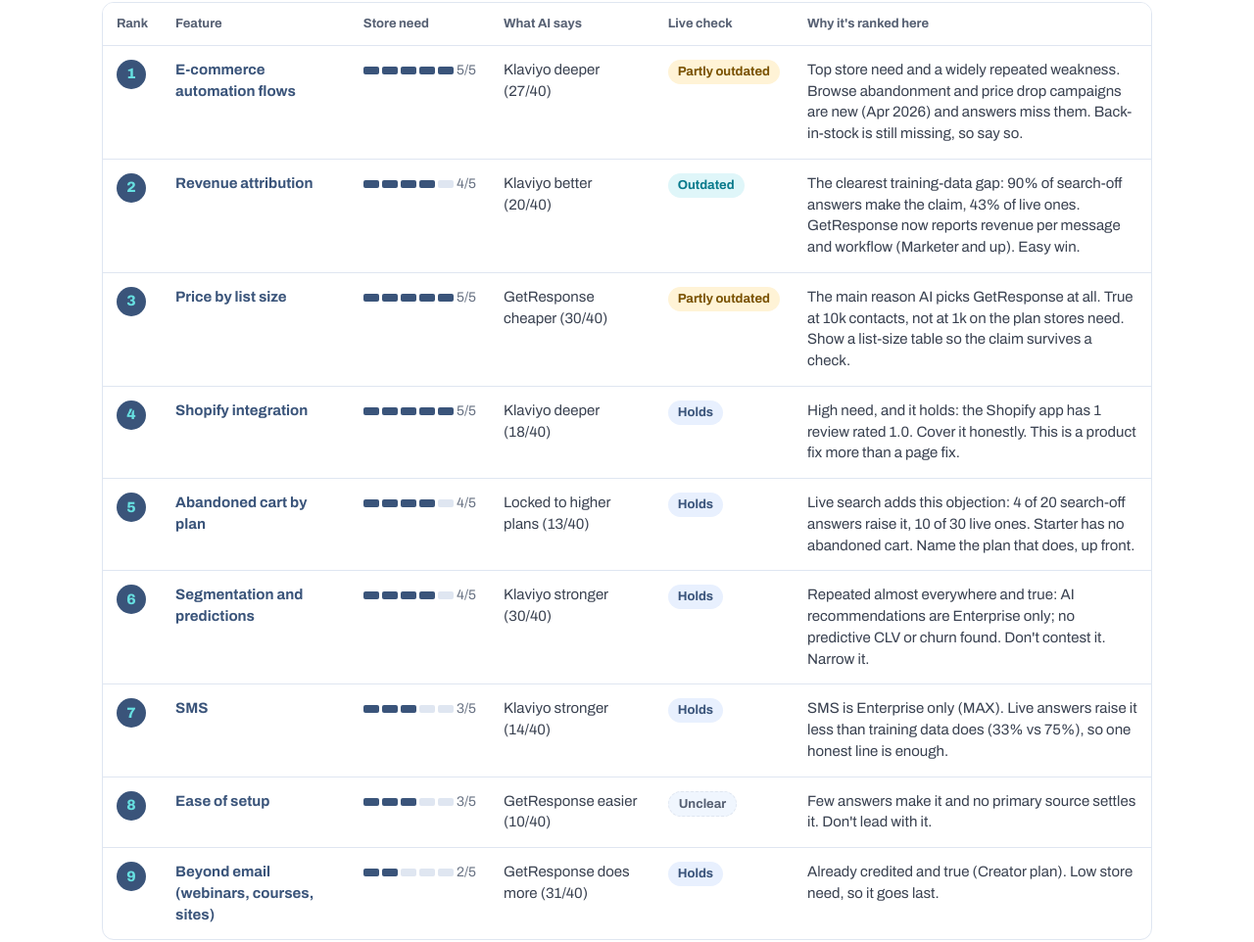
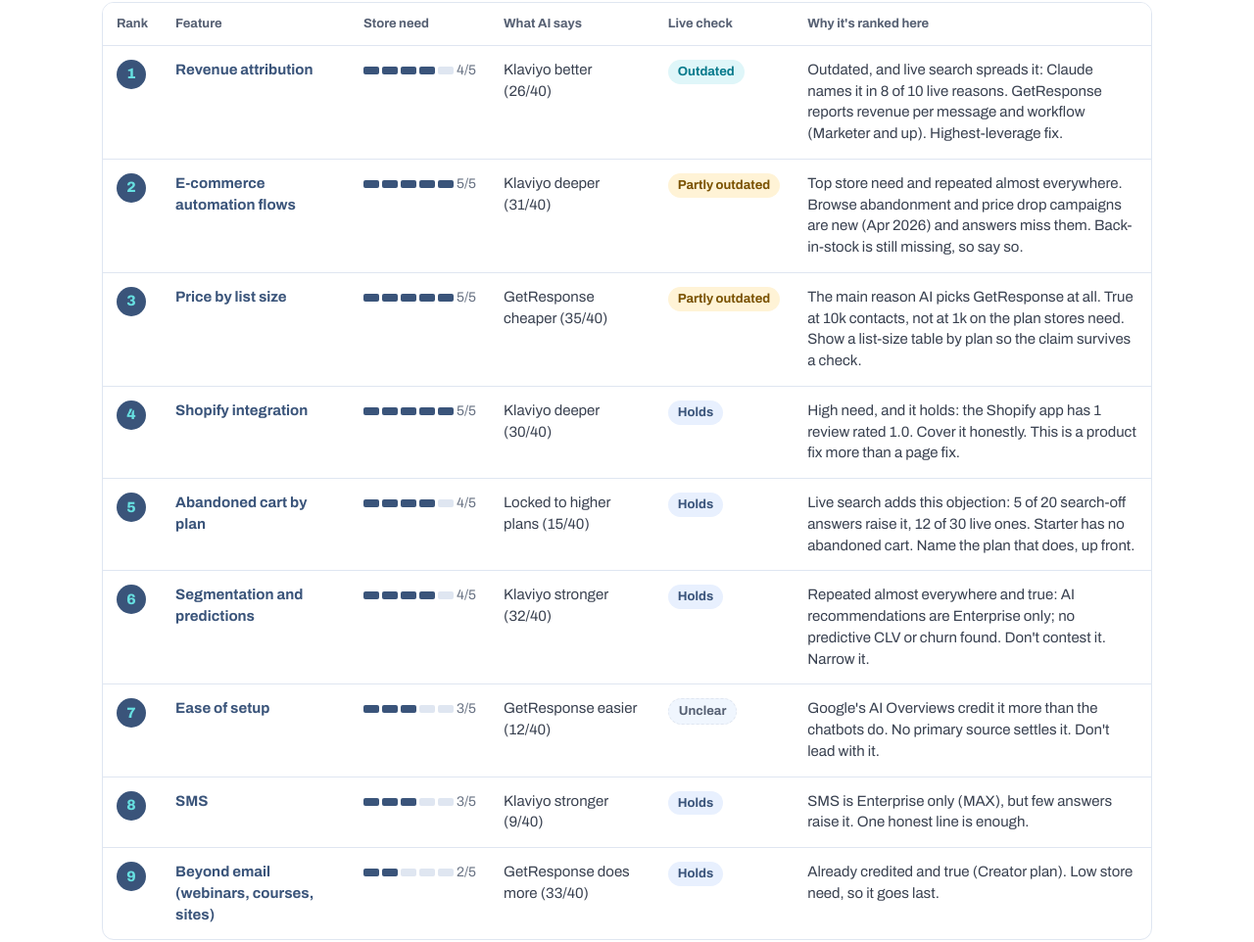
Before and after one commit to nico497/getresponse, a plain HTML site: page docs/index.html in a window 1280 px wide. Shown: the part 903-1865 px from the top of the page at 98% size. Drawn offline with Linux system fonts and the light colour scheme.

Commit message:
Klaviyo page rebuilt on API data: Claude + ChatGPT (search off/on), Google rerun, one claim classifier
Revenue attribution moves to rank 1: live search repeats it more, not less.

Co-Authored-By: Claude Opus 5.5 <noreply@anthropic.com>
Claude-Session: https://claude.ai/code/session_017vaMmxWi2BnSyVbgGAsN1A

```diff
--- a/docs/data/klaviyo.json
+++ b/docs/data/klaviyo.json
@@ -4,17 +4,17 @@
  "collected": "22 Nov 2026",
  "market": "US (VPN), logged out",
  "headline": {
-  "lead": "AI picks Klaviyo in 47 of 60 answers. Its revenue-reporting and automation reasons are out of date. Address these first on the comparison page.",
+  "lead": "AI picks Klaviyo in 51 of 60 answers. Its main live reason, revenue attribution, is out of date. Address it first on the comparison page.",
   "points": [
    {
-    "text": "Klaviyo is picked in 47 of 60 answers. GetResponse wins 3, all on price or all-in-one value.",
+    "text": "Klaviyo is picked in 51 of 60 answers. GetResponse wins 3, all on price or all-in-one value.",
     "chips": [
      "6 runs × 10 prompts",
      "US, logged out"
     ]
    },
    {
-    "text": "“Klaviyo has better revenue reporting” comes from training data: 18 of 20 search-off answers say it, 13 of 30 live ones. GetResponse now reports revenue per message and per workflow.",
+    "text": "Search makes it worse, not better: Claude gives revenue attribution as a reason in 8 of 10 live answers, 1 of 10 offline. GetResponse now reports revenue per message and per workflow.",
     "chips": [
      "Outdated",
      "Revenue attribution"
@@ -24,7 +24,7 @@
    {
     "text": "Price is the main reason AI ever picks GetResponse, but it only holds at bigger lists. At 1k contacts the plan with abandoned cart costs $59 against Klaviyo's $30.",
     "chips": [
-     "30 of 40 live answers",
+     "35 of 40 live answers",
      "Partly holds"
     ]
    }
@@ -32,65 +32,65 @@
  },
  "priority": [
   {
+   "feature": "Revenue attribution",
+   "need": 4,
+   "ai": "Klaviyo better (26/40)",
+   "verdict": "outdated",
+   "reason": "Outdated, and live search spreads it: Claude names it in 8 of 10 live reasons. GetResponse reports revenue per message and workflow (Marketer and up). Highest-leverage fix."
+  },
+  {
    "feature": "E-commerce automation flows",
    "need": 5,
-   "ai": "Klaviyo deeper (27/40)",
+   "ai": "Klaviyo deeper (31/40)",
    "verdict": "partly",
-   "reason": "Top store need and a widely repeated weakness. Browse abandonment and price drop campaigns are new (Apr 2026) and answers miss them. Back-in-stock is still missing, so say so."
-  },
-  {
-   "feature": "Revenue attribution",
-   "need": 4,
-   "ai": "Klaviyo better (20/40)",
-   "verdict": "outdated",
-   "reason": "The clearest training-data gap: 90% of search-off answers make the claim, 43% of live ones. GetResponse now reports revenue per message and workflow (Marketer and up). Easy win."
+   "reason": "Top store need and repeated almost everywhere. Browse abandonment and price drop campaigns are new (Apr 2026) and answers miss them. Back-in-stock is still missing, so say so."
   },
   {
    "feature": "Price by list size",
    "need": 5,
-   "ai": "GetResponse cheaper (30/40)",
+   "ai": "GetResponse cheaper (35/40)",
    "verdict": "partly",
-   "reason": "The main reason AI picks GetResponse at all. True at 10k contacts, not at 1k on the plan stores need. Show a list-size table so the claim survives a check."
+   "reason": "The main reason AI picks GetResponse at all. True at 10k contacts, not at 1k on the plan stores need. Show a list-size table by plan so the claim survives a check."
   },
   {
    "feature": "Shopify integration",
    "need": 5,
-   "ai": "Klaviyo deeper (18/40)",
+   "ai": "Klaviyo deeper (30/40)",
    "verdict": "holds",
    "reason": "High need, and it holds: the Shopify app has 1 review rated 1.0. Cover it honestly. This is a product fix more than a page fix."
   },
   {
    "feature": "Abandoned cart by plan",
    "need": 4,
-   "ai": "Locked to higher plans (13/40)",
+   "ai": "Locked to higher plans (15/40)",
    "verdict": "holds",
-   "reason": "Live search adds this objection: 4 of 20 search-off answers raise it, 10 of 30 live ones. Starter has no abandoned cart. Name the plan that does, up front."
+   "reason": "Live search adds this objection: 5 of 20 search-off answers raise it, 12 of 30 live ones. Starter has no abandoned cart. Name the plan that does, up front."
   },
   {
    "feature": "Segmentation and predictions",
    "need": 4,
-   "ai": "Klaviyo stronger (30/40)",
+   "ai": "Klaviyo stronger (32/40)",
    "verdict": "holds",
    "reason": "Repeated almost everywhere and true: AI recommendations are Enterprise only; no predictive CLV or churn found. Don't contest it. Narrow it."
   },
   {
+   "feature": "Ease of setup",
+   "need": 3,
+   "ai": "GetResponse easier (12/40)",
+   "verdict": "unclear",
+   "reason": "Google's AI Overviews credit it more than the chatbots do. No primary source settles it. Don't lead with it."
+  },
+  {
    "feature": "SMS",
    "need": 3,
-   "ai": "Klaviyo stronger (14/40)",
+   "ai": "Klaviyo stronger (9/40)",
    "verdict": "holds",
-   "reason": "SMS is Enterprise only (MAX). Live answers raise it less than training data does (33% vs 75%), so one honest line is enough."
-  },
-  {
-   "feature": "Ease of setup",
-   "need": 3,
-   "ai": "GetResponse easier (10/40)",
-   "verdict": "unclear",
-   "reason": "Few answers make it and no primary source settles it. Don't lead with it."
+   "reason": "SMS is Enterprise only (MAX), but few answers raise it. One honest line is enough."
   },
   {
    "feature": "Beyond email (webinars, courses, sites)",
    "need": 2,
-   "ai": "GetResponse does more (31/40)",
+   "ai": "GetResponse does more (33/40)",
    "verdict": "holds",
    "reason": "Already credited and true (Creator plan). Low store need, so it goes last."
   }
@@ -98,21 +98,21 @@
  "scoreboard": [
   {
    "engine": "Claude",
-   "mode": "search off",
+   "mode": "search off · claude-sonnet-5-5",
+   "gr": 0,
+   "rival": 10,
+   "none": 0,
+   "split": false,
+   "note": "Klaviyo in every answer"
+  },
+  {
+   "engine": "Claude",
+   "mode": "search on · claude-sonnet-5-5",
    "gr": 0,
    "rival": 9,
    "none": 1,
    "split": false,
-   "note": "No pick on “Klaviyo alternatives”"
-  },
-  {
-   "engine": "Claude",
-   "mode": "search on",
-   "gr": 0,
-   "rival": 8,
-   "none": 2,
-   "split": false,
-   "note": "No pick on price (Q5) or alternatives (Q8)"
+   "note": "Q8 suggests Omnisend, not GetResponse"
   },
   {
    "engine": "ChatGPT",
@@ -134,58 +134,58 @@
   },
   {
    "engine": "Gemini",
-   "mode": "web app · searches when it decides",
+   "mode": "web app · earlier run",
    "gr": 1,
    "rival": 8,
    "none": 1,
    "split": false,
-   "note": "GetResponse on price (Q5); left out of alternatives (Q8)"
+   "note": "GetResponse on price (Q5); left out of alternatives (Q8). API rerun pending"
   },
   {
    "engine": "Google",
    "mode": "AI Overview",
    "gr": 1,
-   "rival": 3,
-   "none": 6,
-   "split": true,
-   "note": "6 of 10 AI Overviews don't pick"
+   "rival": 5,
+   "none": 4,
+   "split": false,
+   "note": "4 of 10 don't pick; GetResponse missing from alternatives"
   }
  ],
  "strengths": {
   "gr": [
    {
     "label": "Beyond email (webinars, courses, sites)",
-    "n": 31
+    "n": 33
    },
    {
     "label": "Price",
-    "n": 30
+    "n": 35
    },
    {
     "label": "Ease of setup",
-    "n": 10
+    "n": 12
    }
   ],
   "rival": [
    {
     "label": "Segmentation and predictions",
+    "n": 32
+   },
+   {
+    "label": "E-commerce flows",
+    "n": 31
+   },
+   {
+    "label": "Shopify integration",
     "n": 30
    },
    {
-    "label": "E-commerce flows",
-    "n": 27
-   },
-   {
     "label": "Revenue reporting",
-    "n": 20
-   },
-   {
-    "label": "Shopify integration",
-    "n": 18
+    "n": 26
    },
    {
     "label": "SMS",
-    "n": 14
+    "n": 9
    }
   ]
  },
@@ -209,83 +209,83 @@
  ],
  "consensus": [
   {
+   "claim": "GetResponse is cheaper",
+   "counts": {
+    "claude": 10,
+    "chatgpt": 7,
+    "gemini": 9,
+    "google": 9
+   }
+  },
+  {
    "claim": "GetResponse does more beyond email",
    "counts": {
-    "claude": 6,
+    "claude": 8,
     "chatgpt": 8,
     "gemini": 8,
     "google": 9
    }
   },
   {
-   "claim": "GetResponse is cheaper",
-   "counts": {
-    "claude": 8,
-    "chatgpt": 4,
-    "gemini": 9,
-    "google": 9
-   }
-  },
-  {
    "claim": "Klaviyo segments better and predicts (CLV, churn)",
    "counts": {
-    "claude": 5,
-    "chatgpt": 10,
+    "claude": 7,
+    "chatgpt": 8,
     "gemini": 8,
-    "google": 7
+    "google": 9
    }
   },
   {
    "claim": "Klaviyo's e-commerce flows go deeper",
    "counts": {
+    "claude": 9,
+    "chatgpt": 8,
+    "gemini": 6,
+    "google": 8
+   }
+  },
+  {
+   "claim": "Klaviyo integrates more deeply with Shopify",
+   "counts": {
     "claude": 7,
-    "chatgpt": 10,
-    "gemini": 6,
-    "google": 4
+    "chatgpt": 8,
+    "gemini": 7,
+    "google": 8
    }
   },
   {
    "claim": "Klaviyo has better revenue reporting",
    "counts": {
-    "claude": 5,
+    "claude": 8,
     "chatgpt": 5,
     "gemini": 7,
-    "google": 3
-   }
-  },
-  {
-   "claim": "Klaviyo integrates more deeply with Shopify",
-   "counts": {
-    "claude": 4,
-    "chatgpt": 5,
-    "gemini": 7,
-    "google": 2
-   }
-  },
-  {
-   "claim": "Klaviyo has stronger SMS",
-   "counts": {
-    "claude": 3,
-    "chatgpt": 7,
-    "gemini": 4,
-    "google": 0
+    "google": 6
    }
   },
   {
    "claim": "GetResponse locks abandoned cart behind higher plans",
    "counts": {
     "claude": 8,
-    "chatgpt": 1,
+    "chatgpt": 2,
     "gemini": 3,
-    "google": 1
+    "google": 2
    }
   },
   {
    "claim": "GetResponse is easier to set up",
    "counts": {
     "claude": 4,
-    "chatgpt": 4,
+    "chatgpt": 0,
     "gemini": 2,
+    "google": 6
+   }
+  },
+  {
+   "claim": "Klaviyo has stronger SMS",
+   "counts": {
+    "claude": 4,
+    "chatgpt": 1,
+    "gemini": 4,
     "google": 0
    }
   }
@@ -330,117 +330,117 @@
  ],
  "answers": {
   "claude_off": {
-   "note": "Clean Claude helper, web search off (training data only). Picks and claim tags were logged; per-answer reasons weren't. The helper once mentioned GetResponse as a client, so slight context bleed is possible.",
+   "note": "Anthropic API (claude-sonnet-5-5), web search off. No system prompt, no account context. Reasons are Claude's own one-line summary.",
    "rows": [
     [
      "Klaviyo",
-     "",
+     "Deeper ecommerce integrations, segmentation, and revenue-focused automation than GetResponse",
      "Search off"
     ],
     [
      "Klaviyo",
-     "",
+     "Deeper ecommerce integrations, segmentation, and revenue-focused automation flows",
      "Search off"
     ],
     [
      "Klaviyo",
-     "",
+     "Deeper Shopify data sync and ecommerce-specific automation drive more store revenue",
      "Search off"
     ],
     [
      "Klaviyo",
-     "",
+     "Deeper store integration and ecommerce automations drive more revenue per email",
      "Search off"
     ],
     [
      "Klaviyo",
-     "",
+     "Deeper ecommerce integrations, segmentation, and revenue tracking outweigh the higher cost",
      "Search off"
     ],
     [
      "Klaviyo",
-     "",
+     "Deeper ecommerce tracking, segmentation, and revenue attribution for cart recovery",
      "Search off"
     ],
     [
      "Klaviyo",
-     "",
-     "Search off"
-    ],
-    [
-     "None",
-     "",
+     "Deeper store data, behavioral triggers, and revenue-focused prebuilt flows",
      "Search off"
     ],
     [
      "Klaviyo",
-     "",
+     "Deepest ecommerce data, segmentation, and integrations; GetResponse is shallower for stores",
      "Search off"
     ],
     [
      "Klaviyo",
-     "",
+     "Deeper ecommerce integrations, segmentation, and revenue-focused automation out of the box",
+     "Search off"
+    ],
+    [
+     "Klaviyo",
+     "Stronger ecommerce data, segmentation, and flows; switching costs rarely worthwhile",
      "Search off"
     ]
    ]
   },
   "claude_on": {
-   "note": "Same Claude helper with web search on. Picks and claim tags logged; per-answer reasons and sources weren't.",
+   "note": "Same model with web search on (US). It cited getresponse.com in 0 of 10 answers.",
    "rows": [
     [
      "Klaviyo",
-     "",
-     ""
+     "Purpose-built ecommerce segmentation, flows, and revenue attribution outweigh higher cost",
+     "bestmarketingautomationtools.com, compareaitools.org, omnisend.com, sendpulse.com, sequenzy.com"
     ],
     [
      "Klaviyo",
-     "",
-     ""
+     "Purpose-built ecommerce segmentation, flows, and revenue attribution outweigh its higher price",
+     "bestmarketingautomationtools.com, dripemailtools.com, emailtooltester.com, modern-letter.com, omnisend.com, sendpulse.com, sequenzy.com, theoryroad.com, topgrowthmarketing.com"
     ],
     [
      "Klaviyo",
-     "",
-     ""
+     "Deepest Shopify data sync and ecommerce flows; GetResponse is only cheaper",
+     "bestmarketingautomationtools.com, lite16.com, sequenzy.com, solomediagroup.com"
     ],
     [
      "Klaviyo",
-     "",
-     ""
+     "Purpose-built ecommerce automations and revenue attribution justify the higher price",
+     "aisotools.com, bestmarketingautomationtools.com, omnisend.com, sequenzy.com"
+    ],
+    [
+     "Klaviyo",
+     "Purpose-built ecommerce automation and attribution outweigh GetResponse's lower price",
+     "aisotools.com, bestmarketingautomationtools.com, emailoptimize.com, omnisend.com, sequenzy.com, topgrowthmarketing.com"
+    ],
+    [
+     "Klaviyo",
+     "Deeper store integration, better cart flows, and revenue attribution",
+     "bestmarketingautomationtools.com, compareaitools.org, emailoptimize.com, omnisend.com, sequenzy.com"
+    ],
+    [
+     "Klaviyo",
+     "Deeper store-data automation and revenue attribution justify the higher price",
+     "bestmarketingautomationtools.com, compareaitools.org, lite16.com, modern-letter.com, omnisend.com, sendpulse.com, sequenzy.com"
     ],
     [
      "None",
-     "",
-     ""
+     "Omnisend fits ecommerce better than GetResponse; Klaviyo is pricier",
+     "activetrail.com, beltcreative.com, constantcontact.com, mailercloud.com, moengage.com, resources.rework.com, ventureharbour.com"
     ],
     [
      "Klaviyo",
-     "",
-     ""
+     "Purpose-built ecommerce automation and revenue attribution justify the higher price",
+     "aisotools.com, bestmarketingautomationtools.com, compareaitools.org, modern-letter.com, omnisend.com, sequenzy.com"
     ],
     [
      "Klaviyo",
-     "",
-     ""
-    ],
-    [
-     "None",
-     "",
-     ""
-    ],
-    [
-     "Klaviyo",
-     "",
-     ""
-    ],
-    [
-     "Klaviyo",
-     "",
-     ""
+     "Deeper ecommerce automation and attribution outweigh GetResponse's lower price",
+     "bestmarketingautomationtools.com, dripemailtools.com, omnisend.com, sendpulse.com, sequenzy.com"
     ]
    ]
   },
   "chatgpt_off": {
-   "note": "OpenAI API (gpt-5.2), web search off, run from GitHub Actions. Reasons are ChatGPT's own one-line summary.",
+   "note": "OpenAI API (gpt-5.2), web search off.",
    "rows": [
     [
      "Klaviyo",
@@ -495,7 +495,7 @@
    ]
   },
   "chatgpt_on": {
-   "note": "gpt-5.2 with web search forced on. It cited getresponse.com in 9 of 10 answers and still picked Klaviyo in 9.",
+   "note": "Web search forced on. It cited getresponse.com in 9 of 10 answers and still picked Klaviyo in 9.",
    "rows": [
     [
      "Klaviyo",
@@ -550,7 +550,7 @@
    ]
   },
   "gemini": {
-   "note": "Gemini web app, logged out, US VPN. Gemini decides when to search: sources showed on 7 of 10. Picks logged; reasons only where noted.",
+   "note": "Earlier Gemini web app run (logged out, US VPN); Gemini chose when to search. Picks logged; reasons only where noted. An API rerun with reasons is pending billing.",
    "rows": [
     [
      "Klaviyo",
@@ -605,57 +605,57 @@
    ]
   },
   "google": {
-   "note": "Google US (gl=us, hl=en, pws=0), logged out, VPN. Pick = the AI Overview's pick; None = no pick or a split answer. Sources column shows where getresponse.com's own comparison page ranks.",
+   "note": "Google US (gl=us, hl=en, pws=0), logged out, VPN. Pick judged by Launch Space: a named winner for the store case counts; split by store stage, pros/cons only or 'depends' = None.",
    "rows": [
     [
-     "None",
-     "",
-     "getresponse.com ranks #1 organic"
+     "Klaviyo",
+     "Deeper customer data and behavioral automation; GetResponse for all-in-one at lower price",
+     "Organic top 3: getresponse.com, trustradius.com, emailvendorselection.com"
     ],
     [
      "None",
-     "",
-     "getresponse.com ranks #1 organic"
+     "Split: Klaviyo for scaling stores, GetResponse for newer or budget stores",
+     "Organic top 3: getresponse.com, softwarereviews.com, omnisend.com"
     ],
     [
      "Klaviyo",
-     "",
-     "getresponse.com ranks #1 organic"
+     "Deeper Shopify data, segmentation and revenue attribution",
+     "Organic top 3: getresponse.com, facebook.com, g2.com"
+    ],
+    [
+     "Klaviyo",
+     "Deeper customer data, flows and revenue attribution",
+     "Organic top 3: yournextstore.com, brevo.com, activecampaign.com"
+    ],
+    [
+     "GetResponse",
+     "Cheaper to start and at 10k contacts",
+     "Organic top 3: omnisend.com, stackcut.net, getresponse.com"
+    ],
+    [
+     "Klaviyo",
+     "Deeper store data and cart/checkout triggers; notes GetResponse gates abandoned cart to Marketer",
+     "Organic top 3: emailwish.com, facebook.com, cuspera.com"
+    ],
+    [
+     "Klaviyo",
+     "Deeper data-driven automation, incl. revenue tracking per flow",
+     "Organic top 3: getresponse.com, softwarereviews.com, g2.com"
     ],
     [
      "None",
-     "",
-     ""
-    ],
-    [
-     "GetResponse",
-     "Answered yes: cheaper",
-     ""
-    ],
-    [
-     "Klaviyo",
-     "",
-     ""
-    ],
-    [
-     "Klaviyo",
-     "",
-     "getresponse.com ranks #1 organic"
+     "GetResponse not mentioned",
+     "Organic top 3: ventureharbour.com, drip.com, constantcontact.com"
     ],
     [
      "None",
-     "GetResponse not in the AI Overview",
-     ""
+     "Pros and cons, no pick",
+     "Organic top 3: g2.com, emailvendorselection.com, getresponse.com"
     ],
     [
      "None",
-     "",
-     ""
-    ],
-    [
-     "None",
-     "",
-     "getresponse.com ranks #1 organic"
+     "Depends: switch only for lower cost or all-in-one tools",
+     "Organic top 3: getresponse.com, trustradius.com, getresponse.com"
     ]
    ]
   }
@@ -663,12 +663,12 @@
  "retest": [
   {
    "claim": "Klaviyo has better revenue reporting",
-   "check": "Revenue per message and per workflow, on Marketer and up (updated 15 Apr 2026).",
+   "check": "Revenue per message and per workflow, on Marketer and up (updated 15 Apr 2026). Live search raises it more often: Claude cites it in 8 of 10 live reasons.",
    "url": "https://www.getresponse.com/blog/email-revenue-attribution",
    "verdict": "outdated",
-   "train": 18,
+   "train": 16,
    "trainOf": 20,
-   "live": 13,
+   "live": 19,
    "liveOf": 30
   },
   {
@@ -676,9 +676,9 @@
    "check": "Abandoned cart, browse abandonment (“products your shoppers considered”) and price drop campaigns exist (Apr 2026). No back-in-stock found.",
    "url": "https://www.getresponse.com/blog/price-drop-email",
    "verdict": "partly",
-   "train": 18,
+   "train": 17,
    "trainOf": 20,
-   "live": 21,
+   "live": 25,
    "liveOf": 30
   },
   {
@@ -686,9 +686,19 @@
    "check": "Marketer, the first plan with abandoned cart: $59/mo at 1k vs Klaviyo $30. At 10k: €99 vs Klaviyo $150. Klaviyo prices are from third-party sources.",
    "url": "https://www.getresponse.com/pricing",
    "verdict": "partly",
-   "train": 16,
+   "train": 19,
    "trainOf": 20,
-   "live": 21,
+   "live": 26,
+   "liveOf": 30
+  },
+  {
+   "claim": "GetResponse locks abandoned cart behind higher plans",
+   "check": "Starter has no abandoned cart; it starts at Marketer.",
+   "url": "https://www.getresponse.com/pricing",
+   "verdict": "holds",
+   "train": 5,
+   "trainOf": 20,
+   "live": 12,
    "liveOf": 30
   },
   {
@@ -696,19 +706,9 @@
    "check": "GetResponse's Shopify app: 1 review, rated 1.0.",
    "url": "https://apps.shopify.com/getresponse-official",
    "verdict": "holds",
-   "train": 10,
+   "train": 19,
    "trainOf": 20,
-   "live": 11,
-   "liveOf": 30
-  },
-  {
-   "claim": "GetResponse locks abandoned cart behind higher plans",
-   "check": "Starter has no abandoned cart; it starts at Marketer.",
-   "url": "https://www.getresponse.com/pricing",
-   "verdict": "holds",
-   "train": 4,
-   "trainOf": 20,
-   "live": 10,
+   "live": 23,
    "liveOf": 30
   },
   {
@@ -718,7 +718,7 @@
    "verdict": "holds",
    "train": 19,
    "trainOf": 20,
-   "live": 22,
+   "live": 24,
    "liveOf": 30
   },
   {
@@ -726,9 +726,9 @@
    "check": "SMS only in GetResponse MAX (Enterprise, from $1,099/mo per the Shopify listing).",
    "url": "https://apps.shopify.com/getresponse-official",
    "verdict": "holds",
-   "train": 15,
+   "train": 2,
    "trainOf": 20,
-   "live": 10,
+   "live": 5,
    "liveOf": 30
   },
   {
@@ -736,9 +736,9 @@
    "check": "Creator plan includes webinars, courses and a website builder.",
    "url": "https://www.getresponse.com/pricing",
    "verdict": "holds",
-   "train": 17,
+   "train": 18,
    "trainOf": 20,
-   "live": 23,
+   "live": 25,
    "liveOf": 30
   },
   {
@@ -748,18 +748,19 @@
    "verdict": "unclear",
    "train": 8,
    "trainOf": 20,
-   "live": 8,
+   "live": 10,
    "liveOf": 30
   }
  ],
- "gapNote": "Live search barely moves the pick: Klaviyo 19 of 20 with search off, 17 of 20 with it on (Claude and ChatGPT). ChatGPT cited getresponse.com in 9 of 10 live answers and still credited Klaviyo with better revenue attribution. The page needs plain, dated statements on revenue attribution and the new flows, so live engines have something to quote. GetResponse's own comparison page already ranks #1 on Google for 5 of 10 prompts, yet AI Overviews pick it once and leave it out of “Klaviyo alternatives”.",
+ "gapNote": "Live search doesn't fix the outdated claims; it spreads them. Claude with search on cited getresponse.com in 0 of 10 answers. ChatGPT cited it in 9 of 10 and still credited Klaviyo with better attribution. Google quotes GetResponse's own comparison page for price ($15/mo, $65 at 10k), which looks like Starter pricing, the plan without abandoned cart. Check that page's figures, and state revenue attribution and the new flows in plain, dated lines so live engines have something to quote.",
  "how": [
-  "10 fixed prompts, the same for every engine, asked from the US (VPN), logged out. Prompts 1 and 2 swap the name order; every engine answered the same both ways.",
-  "Claude: a clean helper, search off then on. ChatGPT: OpenAI API (gpt-5.2), search off then forced on.",
-  "Gemini: web app. It decides when to search, so it counts as live only. Google: the AI Overview, plus where getresponse.com ranks.",
-  "Training data = Claude + ChatGPT with search off (20 answers). Live = Claude + ChatGPT with search on, plus Google (30). Gemini is left out of this table.",
-  "Claims are tagged per answer. ChatGPT tags are keyword matches, so allow ±1–2 per claim.",
+  "10 fixed prompts, the same for every engine, asked as US, logged out. Prompts 1 and 2 swap the name order.",
+  "Claude: Anthropic API (claude-sonnet-5-5), search off then on. ChatGPT: OpenAI API (gpt-5.2), search off then forced on. No account context or memory.",
+  "Google: the AI Overview in a logged-out browser on a US VPN, plus the top 3 organic results. Gemini: earlier web app run; API rerun pending billing.",
+  "Training data = Claude + ChatGPT with search off (20 answers). Live = Claude + ChatGPT with search on, plus Google (30).",
+  "Claims are tagged by one Claude classifier across all answers, except Gemini (earlier run, hand-tagged).",
   "Primary sources = GetResponse's pricing page, blog, help docs and Shopify listing. Klaviyo prices come from third-party sources.",
   "Not covered yet: logged-in runs, non-US results, Perplexity and Copilot."
- ]
+ ],
+ "consensusNote": "Gemini column: earlier app run, hand-tagged; API rerun pending."
 }
--- a/docs/index.html
+++ b/docs/index.html
@@ -234,7 +234,7 @@ tr:last-child td { border-bottom: 0; }
         var n = EN.filter(function (e) { return (c.counts[e[0]] || 0) >= 6; }).length;
         return '<tr><td class="rl" style="min-width:260px">' + esc(c.claim) + "</td>" + EN.map(function (e) { var v = c.counts[e[0]] || 0; return '<td class="heat num" style="background:rgba(var(--heat),' + (v / 10 * 0.32).toFixed(2) + ')">' + v + "</td>"; }).join("") +
           "<td>" + (n >= 3 ? '<span class="pill p-holds">' : '<span class="pill p-unclear">') + n + " of " + EN.length + "</span></td></tr>";
-      }).join("") + "</tbody></table></div>" +
+      }).join("") + "</tbody></table></div>" + (d.consensusNote ? '<p class="note">' + esc(d.consensusNote) + "</p>" : "") +
       '<div class="tabs" role="tablist" aria-label="Engine"><span class="tabslabel">Answers by engine</span>' +
       TABS.map(function (e) { return '<button type="button" role="tab" data-tab="' + e[0] + '" aria-selected="' + (TAB === e[0]) + '">' + e[1] + "</button>"; }).join("") + "</div>" +
       '<div id="answers"></div></section>';
```
Also changed, not shown: 1 other file.
